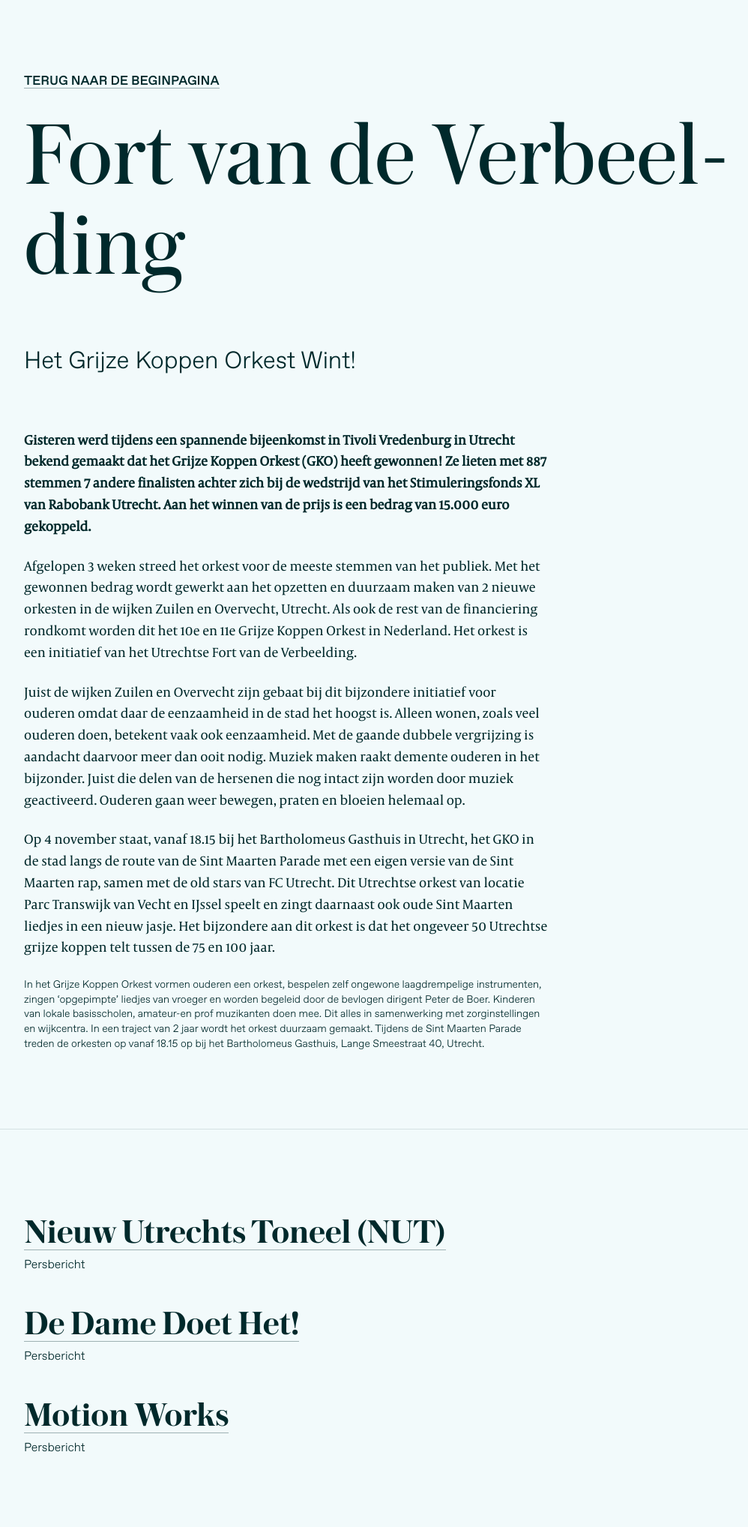
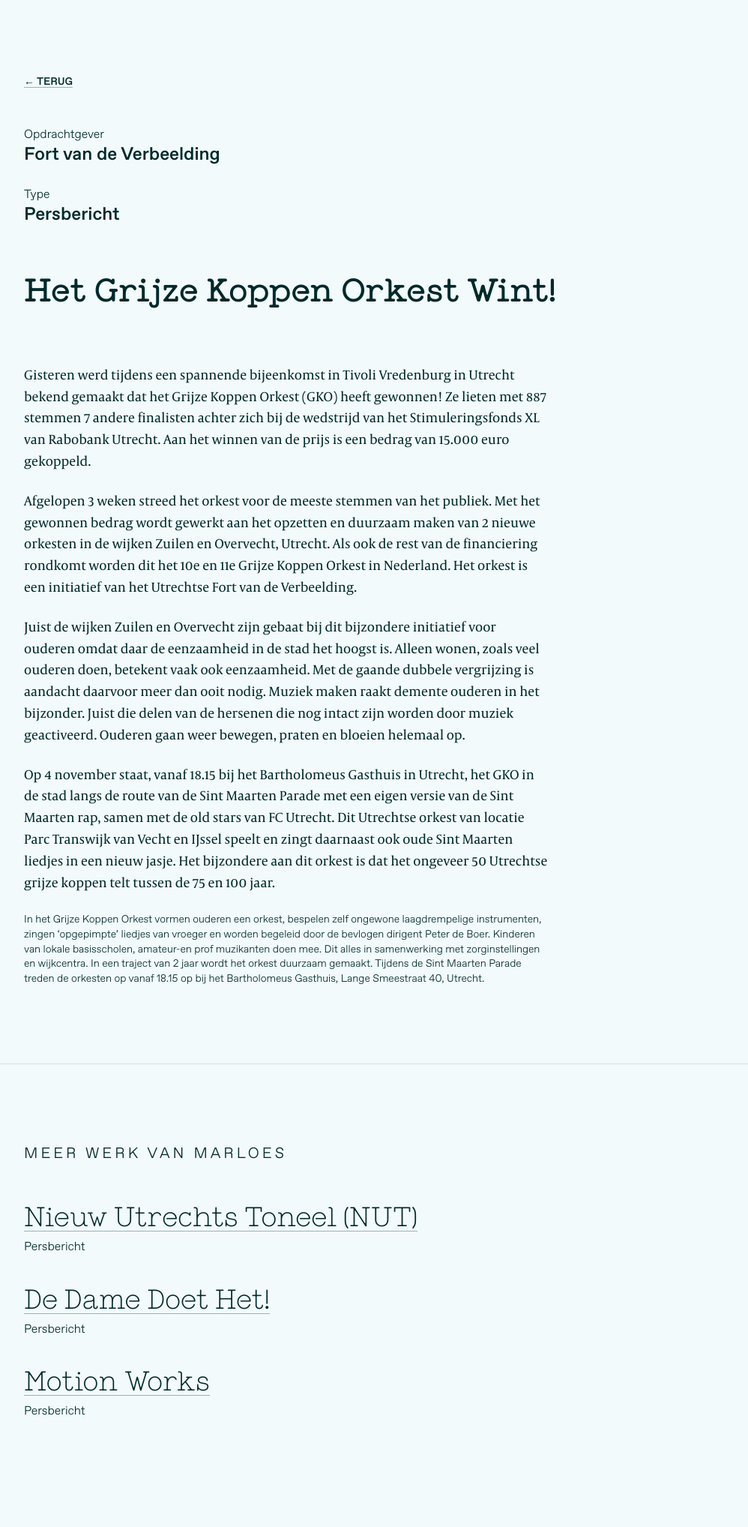
Before and after one commit to tdenheld/marloes, a Jekyll site: the page built from _posts/2019-01-03-fort-van-de-verbeelding.md, in a window 1280 px wide. Shown: the whole page at 75% size, without its empty margins (64-1062 px from the left). Built offline with Jekyll 4.4.1, drawn with Linux system fonts in a browser that asks for light colours; after the commit the page ends 1988 px from its top, so only the background shows below that.

Commit message:
update font, post.html

```diff
--- a/_layouts/post.html
+++ b/_layouts/post.html
@@ -3,12 +3,17 @@ layout: default
 ---
 
 <section class="pa-6 pa-16-sm">
-    <div class="mb-4">
-        <a href="/" class="link reference">Terug naar de beginpagina</a>
+    <div class="mb-8">
+        <a href="/" class="link reference f14">← Terug</a>
     </div>
-    <header class="mb-8 mb-12-sm">
-        <h1 class="heading heading--s mb-6 mb-12-sm">{{ page.title }}</h1>
-        <p class="payoff payoff--xl">
+    <header class="mb-8 mb-12-sm mxw-1200">
+        <div class="mb-6 mb-10-sm">
+            <p>Opdrachtgever</p>
+            <h1 class="f24 fw-b mb-4">{{ page.title }}</h1>
+            <p>Type</p>
+            <p class="f24 fw-b">{{ page.type }}</p>
+        </div>
+        <p class="heading heading--s">
             {{ page.description }}
         </p>
     </header>
@@ -20,6 +25,7 @@ layout: default
 <hr>
 
 <section class="pa-6 pa-16-sm">
+    <h2 class="f16 f20-sm uppercase mb-4 mb-8-sm ls-4">Meer werk van Marloes</h2>
     {% capture i %}{{ page.title }}{% endcapture %}
     {% for entry in site.posts %}
     {% if entry.title==i %}
--- a/_posts/2019-01-03-fort-van-de-verbeelding.md
+++ b/_posts/2019-01-03-fort-van-de-verbeelding.md
@@ -4,7 +4,7 @@ type: Persbericht
 description: Het Grijze Koppen Orkest Wint!
 ---
 
-**Gisteren werd tijdens een spannende bijeenkomst in Tivoli Vredenburg in Utrecht bekend gemaakt dat het Grijze Koppen Orkest (GKO) heeft gewonnen! Ze lieten met 887 stemmen 7 andere finalisten achter zich bij de wedstrijd van het Stimuleringsfonds XL van Rabobank Utrecht. Aan het winnen van de prijs is een bedrag van 15.000 euro gekoppeld.**
+Gisteren werd tijdens een spannende bijeenkomst in Tivoli Vredenburg in Utrecht bekend gemaakt dat het Grijze Koppen Orkest (GKO) heeft gewonnen! Ze lieten met 887 stemmen 7 andere finalisten achter zich bij de wedstrijd van het Stimuleringsfonds XL van Rabobank Utrecht. Aan het winnen van de prijs is een bedrag van 15.000 euro gekoppeld.
 
 Afgelopen 3 weken streed het orkest voor de meeste stemmen van het publiek. Met het gewonnen bedrag wordt gewerkt aan het opzetten en duurzaam maken van 2 nieuwe orkesten in de wijken Zuilen en Overvecht, Utrecht. Als ook de rest van de financiering rondkomt worden dit het 10e en 11e Grijze Koppen Orkest in Nederland. Het orkest is een initiatief van het Utrechtse Fort van de Verbeelding.
 
--- a/_sass/components.misc.scss
+++ b/_sass/components.misc.scss
@@ -25,17 +25,18 @@
 
 .heading {
     font-family: $serif;
-    font-size: calc(20px + 11vw);
-    line-height: 1;
+    font-size: calc(20px + 8vw);
+    font-weight: bold;
+    line-height: 1.2;
 }
 
 .heading--s {
-    font-size: calc(18px + 8vw);
+    font-size: calc(18px + 2vw);
 }
 
 .payoff {
     max-width: 1000px;
-    font-size: calc(16px + 1vw);
+    font-size: calc(16px + 0.8vw);
 }
 
 .payoff--xl {
@@ -69,8 +70,7 @@
 
 .tile__link {
     font-family: $serif;
-    font-size: calc(16px + 2.3vw);
-    font-weight: bold;
+    font-size: calc(16px + 1.6vw);
     transition: all 800ms $ease-out;
     box-shadow: inset 0 -1px 0 rgba($dark, 0.35);
 }
--- a/_sass/settings.fonts.scss
+++ b/_sass/settings.fonts.scss
@@ -25,7 +25,7 @@
 @font-face {
     font-family: 'tw-serif';
     font-display: auto;
-	src: url('/assets/fonts/serif.woff2') format('woff2');
+	src: url('/assets/fonts/p-regular.woff2') format('woff2');
 	font-weight: 400;
 	font-style: normal;
 }
@@ -33,25 +33,9 @@
 @font-face {
     font-family: 'tw-serif';
     font-display: auto;
-	src: url('/assets/fonts/serif-italic.woff2') format('woff2');
-	font-weight: 400;
-    font-style: italic;
-}
-
-@font-face {
-    font-family: 'tw-serif';
-    font-display: auto;
-	src: url('/assets/fonts/serif-bold.woff2') format('woff2');
+	src: url('/assets/fonts/p-bold.woff2') format('woff2');
 	font-weight: 700;
 	font-style: bold;
-}
-
-@font-face {
-    font-family: 'tw-serif';
-    font-display: auto;
-	src: url('/assets/fonts/serif-bolditalic.woff2') format('woff2');
-	font-weight: 700;
-    font-style: italic;
 }
 
 // body
```
Also changed, not shown: _posts/2019-01-04-de-dame-doet-het.md (+1 -2 lines), _posts/2019-01-05-nut.md (+1 -1 lines), assets/fonts/p-bold.woff2 (added), assets/fonts/p-regular.woff2 (added), 7 other files.
